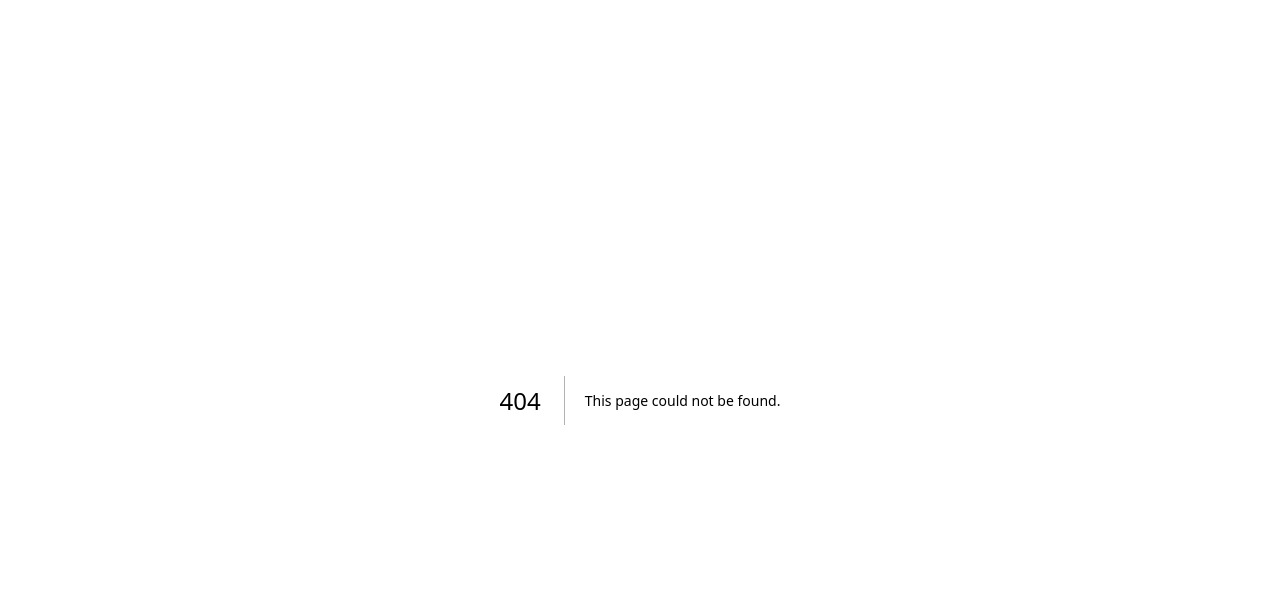
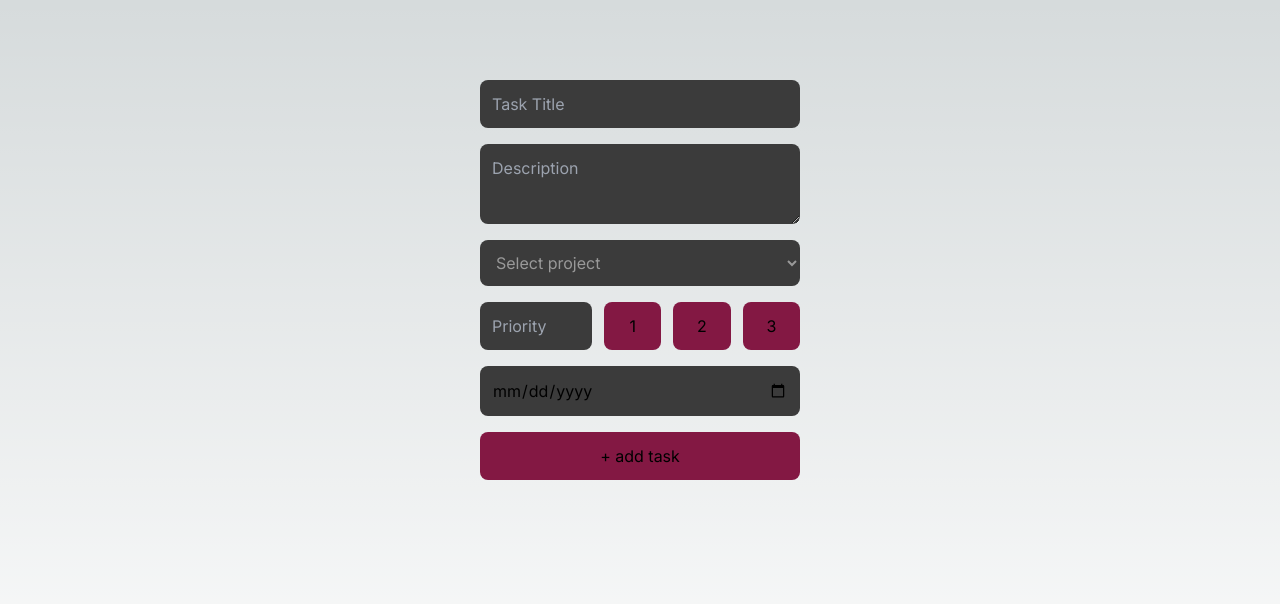
Before and after one commit to braindisk/brain-web, a Next.js app: page /task in a window 1280 px wide. Before the commit this address had no page. Shown: the top 604 px of the page. Built offline with nearby package versions, Linux system fonts and the light colour scheme.

Commit message:
two new pages

```diff
--- /dev/null
+++ b/app/login/page.js
@@ -0,0 +1,30 @@
+'use client';
+
+import React, { useState } from 'react';
+
+export default function Page() {
+  const [email, setemail] = useState('');
+  const [password, setpassword] = useState('');
+  return (
+    <div className="flex h-screen justify-center ">
+      <form className="flex flex-col h-4 mt-20 w-80 space-y-4">
+        <input
+          placeholder="Email Address"
+          type="text"
+          className="p-3 rounded-lg bg-[#3B3B3B]"
+        />
+        <div className="space-x-3 flex">
+          <input
+            placeholder="Password"
+            type="password"
+            className="p-3 w-full rounded-lg bg-[#3B3B3B]"
+          />
+          <button className="p-3 bg-pink-900 w-20 rounded-lg">Show</button>
+        </div>
+        <button type="submit" className="p-3 bg-pink-900  rounded-lg">
+          Login
+        </button>
+      </form>
+    </div>
+  );
+}
--- /dev/null
+++ b/app/task/page.js
@@ -0,0 +1,43 @@
+import React from 'react';
+
+export default function Page() {
+  return (
+    <div className="flex h-screen justify-center ">
+      <form className="flex flex-col mt-20 w-80 space-y-4">
+        <input
+          type="text"
+          placeholder="Task Title"
+          className="p-3 rounded-lg bg-[#3B3B3B]"
+        />
+        <textarea
+          className="p-3 h-20 rounded-lg bg-[#3B3B3B]"
+          placeholder="Description"
+        ></textarea>
+
+        <select
+          name="Project"
+          className="p-3 rounded-lg bg-[#3B3B3B] text-[#999]"
+        >
+          <option value="" selected disabled>
+            Select project
+          </option>
+          <option>A</option>
+          <option>B</option>
+          <option>C</option>
+        </select>
+        <div className="space-x-3 flex">
+          <input
+            placeholder="Priority"
+            className="p-3 w-28 rounded-lg bg-[#3B3B3B]"
+          />
+
+          <button className="p-3 bg-pink-900 w-20 rounded-lg">1</button>
+          <button className="p-3 bg-pink-900 w-20 rounded-lg">2</button>
+          <button className="p-3 bg-pink-900 w-20 rounded-lg">3</button>
+        </div>
+        <input type="date" className="p-3 rounded-lg bg-[#3B3B3B]" />
+        <button className="p-3 bg-pink-900 rounded-lg">+ add task</button>
+      </form>
+    </div>
+  );
+}
```
